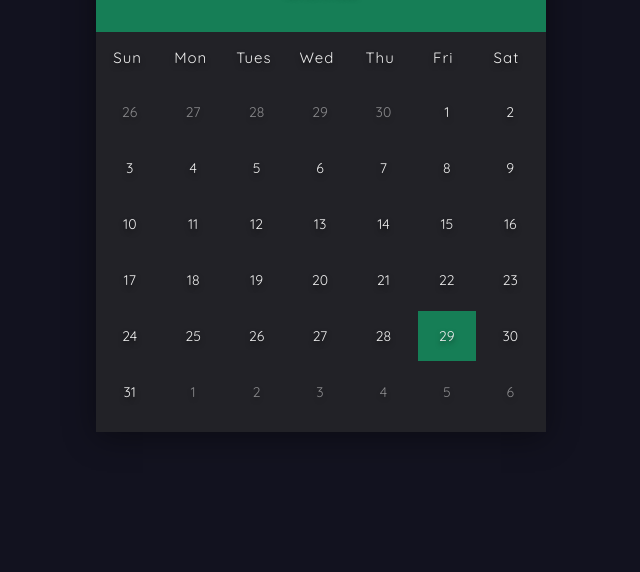
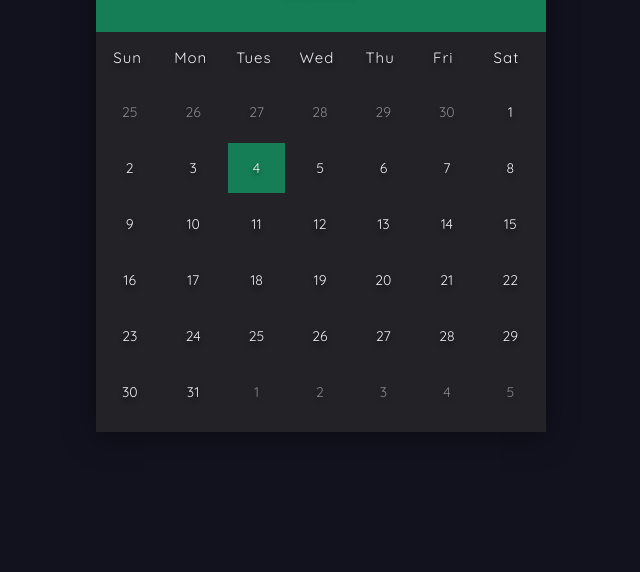
Before and after one commit to leonardmoses/ct-eyeCare-calendar-1.0, a plain HTML site: page index.html in a window 1280 px wide. Shown: the part 228-800 px from the top of the page, without its empty margins (319-959 px from the left). Drawn offline with Linux system fonts and the light colour scheme.

Commit message:
In JS set 1st day of month to start on corrent day of week. Display last days of previous month. Display first days of next month. Set current date.

```diff
--- a/index.html
+++ b/index.html
@@ -35,7 +35,7 @@
                 <div>Sat</div>
             </div>
             <div class="days">
-                <div class="prev-date">26</div>
+                <!-- <div class="prev-date">26</div>
                 <div class="prev-date">27</div>
                 <div class="prev-date">28</div>
                 <div class="prev-date">29</div>
@@ -76,7 +76,7 @@
                 <div class="next-date">3</div>
                 <div class="next-date">4</div>
                 <div class="next-date">5</div>
-                <div class="next-date">6</div>
+                <div class="next-date">6</div> -->
             </div>
         </div>
     </div>
--- a/scripts/script.js
+++ b/scripts/script.js
@@ -4,7 +4,31 @@ const date = new Date();
 // get current month (index number) from built in date method
 const month = date.getMonth();
 
+// // Testing: change index num of the month to test last day of the month.
+// date.setMonth(10);
+
+// set the date to the first day of the current Month
+date.setDate(1);
+// check(in console) which day of the week is the first day of month.
+console.log(date.getDay()+": Index of 1st day of month");
+
+// get class for days of month. Used later to display days of month.
 const monthDays =document.querySelector('.days');
+
+// get last date of the current month
+const lastDay = new Date(date.getFullYear(), date.getMonth()+1, 0).getDate();
+
+const prevLastDay = new Date(date.getFullYear(), date.getMonth(), 0).getDate();
+
+const firstDayIndex = date.getDay();
+
+// check which day of the week is the last day of month.
+const lastDayIndex = new Date(date.getFullYear(), date.getMonth() +1, 0).getDay();
+console.log(lastDayIndex)
+
+// count how many days come after the last day of month.
+const nextDays = 7 - lastDayIndex - 1;
+console.log(nextDays)
 
 // list of months to convert index number to written format
 const months = [
@@ -30,8 +54,21 @@ document.querySelector('.date p').innerHTML = date.toDateString()
 
 let days = "";
 
-for(let i = 1; i<=31; i++) {
+for(let x = firstDayIndex; x > 0; x--) {
+    days += `<div class="prev-date">${prevLastDay - x +1}</div>`;
+}
 
-    // days += `<div>${i}</div>`
+for(let i = 1; i <= lastDay; i++) {
+    if(i === new Date().getDate() && date.getMonth() === new Date().getMonth()) {
+        days += `<div class="today">${i}</div>`;
+    } else {
+        days += `<div>${i}</div>`;
+    }
+
     // monthDays.innerHTML = days;
 }
+
+for (let j = 1; j <= nextDays; j++) {
+    days += `<div class="next-date">${j}</div>`
+    monthDays.innerHTML = days;
+}
```
